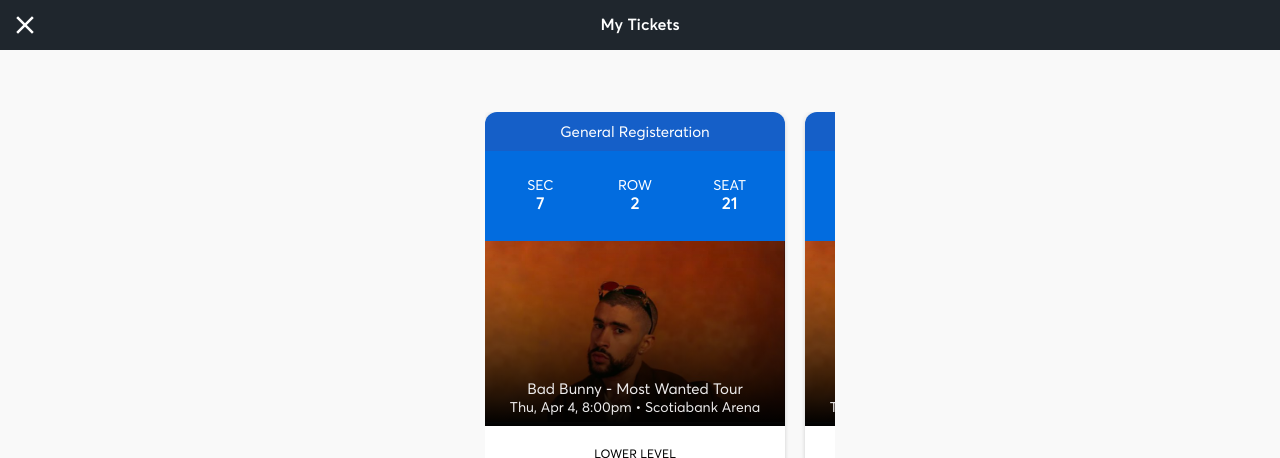
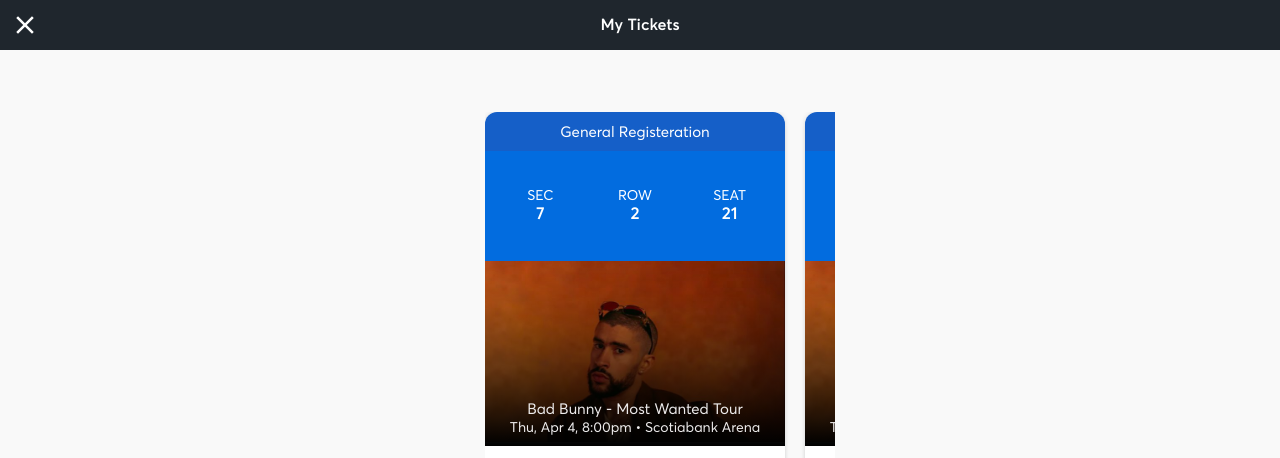
Before and after one commit to Jordanafese/blink, a plain HTML site: page index.html in a window 1280 px wide. Shown: the top 458 px of the page. Drawn offline with Linux system fonts and the light colour scheme.

Commit message:
Add files via upload

```diff
--- a/static/style.css
+++ b/static/style.css
@@ -99,7 +99,7 @@
     display: grid;
     grid-template-columns: 1fr 1fr 1fr;
     grid-gap: 4px;
-    padding: 25px 10px;
+    padding: 35px 10px;
 }
 
 div[for="head_info"] > div {
```
